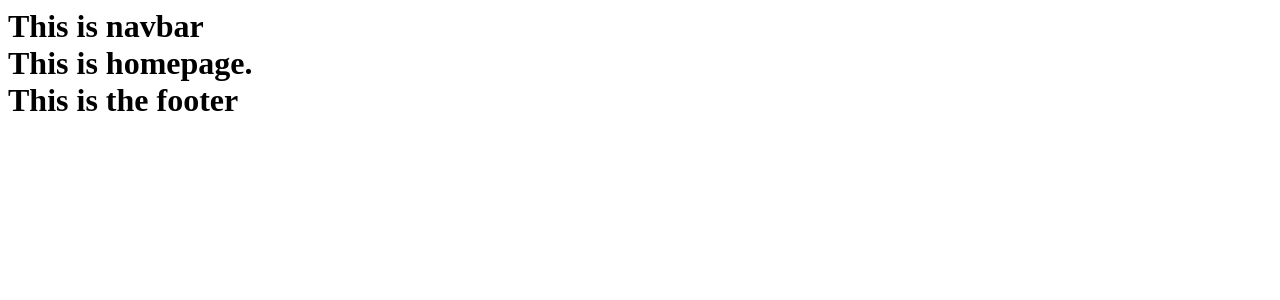
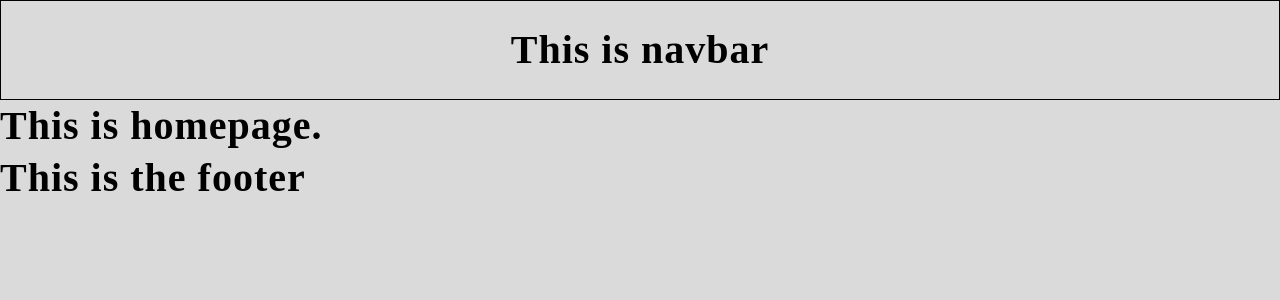
Before and after one commit to Creative-Monk-Team/Auramah-Valley, a React (Vite) app: page / in a window 1280 px wide. Shown: the top 300 px of the page. Built offline with nearby package versions, Linux system fonts and the light colour scheme.

Commit message:
added basic css styles

```diff
--- a/src/App.css
+++ b/src/App.css
@@ -3,8 +3,36 @@ body {
   overflow-x: hidden;
 }
 
-#auramah_valley * {
+body{
+  background-color: rgba(0, 0, 0, 0.146);
+}
+
+* {
   margin: 0;
   padding: 0;
   box-sizing: border-box;
+  letter-spacing: 1px;
+  line-height: 1.3;
 }
+
+#auramah_valley img{
+  background-size: cover;
+  object-fit: cover;
+}
+
+:root {
+  --primary-color-black: "#24262D";
+  --primary-color-golden: "#DE9E53";
+  --primary-color-white: "FFFFFF";
+  --secondary-color-beige: "#F7F5F1";
+}
+
+h1 {
+  font-size: 40px;
+}
+h2 {
+  font-size: 25px;
+}
+p {
+  font-size: 15px;
+}
--- a/src/components/Navbar.jsx
+++ b/src/components/Navbar.jsx
@@ -1,4 +1,5 @@
 import styles from "../styles/Navbar.module.css";
+import logo from "../assets/logo.png";
 
 let Navbar = () => {
   return (
--- a/src/styles/Navbar.module.css
+++ b/src/styles/Navbar.module.css
@@ -0,0 +1,8 @@
+.navbar{
+    width: 100%;
+    height: 100px;
+    border: 1px solid black;
+    display: flex;
+    align-items: center;
+    justify-content: center;
+}
```
Also changed, not shown: src/assets/logo.png (added).
